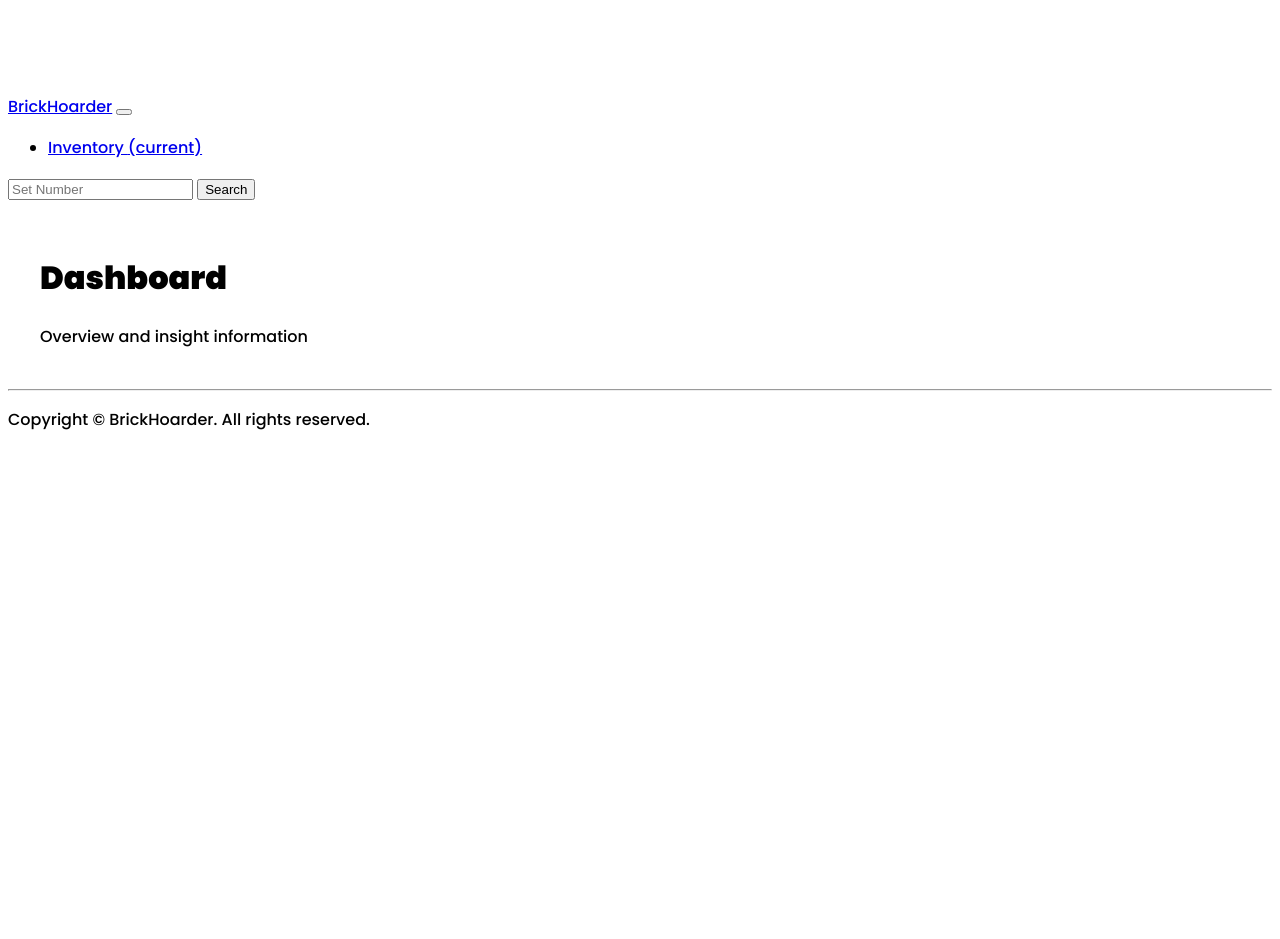
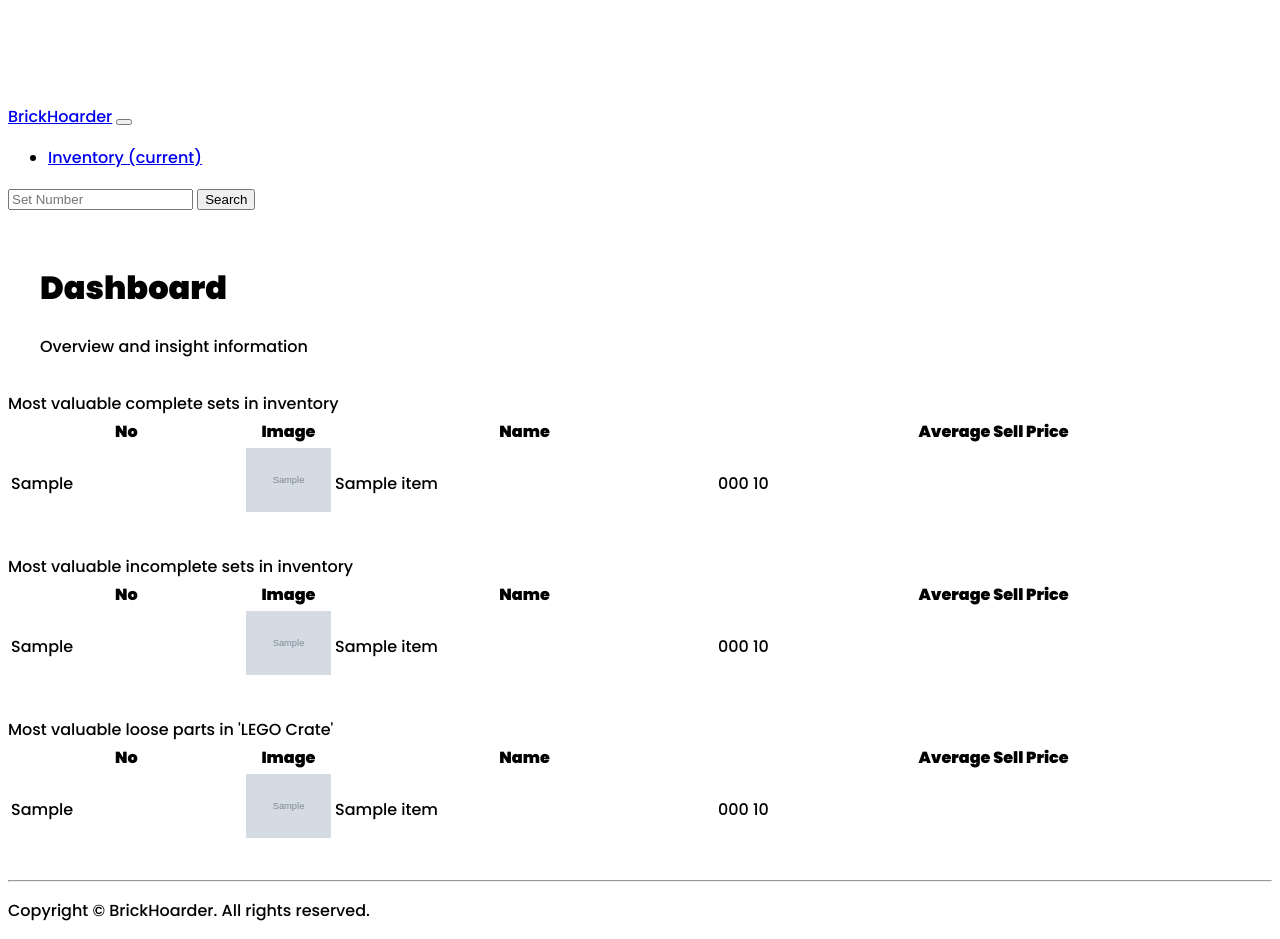
Before and after one commit to hendrikkels/BrickHoarder, a Flask app: template flask_app/templates/dashboard.html in a window 1280 px wide. Before the commit the page ends 430 px from the top, so only its background shows below. Run offline with Flask 2, Linux system fonts and the light colour scheme; the template is opened without the code that fills it: most values are stand-ins (such as "Sample title", 1, 10 or a date in 2020); grey boxes marked "Sample" are stand-in pictures; parts of the project's set-up code (start-up, migrations or seed data) failed here and were passed over; some libraries are stand-ins or nearby versions.

Commit message:
added dashboard price guides

```diff
--- a/flask_app/models.py
+++ b/flask_app/models.py
@@ -83,7 +83,8 @@
         self.extras = extras
 
     def __repr__(self):
-        return '<Set %r>' % self.no
+        return self.no + ", " + \
+               self.name + ", "
 
 
 db.create_all()
--- a/flask_app/static/mystyle.css
+++ b/flask_app/static/css/mystyle.css
@@ -1,10 +1,14 @@
 body {
-    padding-top: 86px   ;
+    padding-top: 6rem   ;
     font-family: 'Poppins', sans-serif;
 }
 
 .jumbotron {
     padding: 2rem;
+}
+
+.navbar {
+    min-height: 4rem;
 }
 
 .navbar-form .form-group input {
--- a/flask_app/templates/base.html
+++ b/flask_app/templates/base.html
@@ -6,14 +6,16 @@
 
 {% block styles %}
     {{super()}}
-    <link rel="stylesheet" href="{{url_for('.static', filename='mystyle.css')}}">
-{#    <link rel="stylesheet" href="../static/mystyle.css">#}
+
+{#<link rel="stylesheet" href="https://stackpath.bootstrapcdn.com/bootswatch/4.5.0/darkly/bootstrap.min.css" integrity="sha384-Bo21yfmmZuXwcN/9vKrA5jPUMhr7znVBBeLxT9MA4r2BchhusfJ6+n8TLGUcRAtL" crossorigin="anonymous">#}
+    <link rel="stylesheet" href="/static/css/mystyle.css">
     <link href="https://fonts.googleapis.com/css2?family=Poppins:wght@500;900&display=swap" rel="stylesheet">
-    <link rel="icon" href="{{url_for('.static', filename='images/favicon.ico')}}" type="image/x-icon"/>
+    <link rel="icon" href="/static/images/favicon.ico" type="image/x-icon"/>
+
 {% endblock %}
 
 {% block scripts %}
-    <script src="{{ url_for('.static', filename='myscripts.js') }}"></script>
+    <script src="/static/js/myscripts.js"></script>
     {{super()}}
 {% endblock %}
 
@@ -21,7 +23,7 @@
     <header>
         {% include "navbar.html" %}
     </header>
-    <main role="main" class="container">
+    <main role="main" class="container-lg">
             {% block main %}{% endblock %}
     </main>
     <footer>
--- a/flask_app/templates/dashboard.html
+++ b/flask_app/templates/dashboard.html
@@ -18,5 +18,98 @@
         {% endif %}
     {% endwith %}
 
+    <div class="row">
+        <div class="col">
+
+        </div>
+    </div>
+    <div class="card">
+        <div class="card-header">
+            Most valuable complete sets in inventory
+        </div>
+        <div class="table-responsive">
+            <table class="table table-condensed table-hover mb-0" id="searchable_table">
+                <thead>
+                <tr>
+                    <th scope="col">No</th>
+                    <th scope="col">Image</th>
+                    <th scope="col">Name</th>
+                    <th scope="col">Average Sell Price</th>
+                </tr>
+                </thead>
+                <tbody>
+                {% for set in complete_guides %}
+                    <tr onclick="window.location.href = '/set/{{ set.item.no }}';">
+                        <td>{{ set.item.no }}</td>
+                        <td class="p-0 fit">
+                            <img src="{{ set.item.thumbnail_url }}" class="img-fluid img-thumbnail crop-table" alt="sheep">
+                        </td>
+                        <td>{{ set.item.name }}</td>
+                        <td>{{ set.currency_code }} {{ set.avg_price }}</td>
+                    </tr>
+                {% endfor %}
+                </tbody>
+            </table>
+        </div>
+    </div>
+    <div class="card">
+        <div class="card-header">
+            Most valuable incomplete sets in inventory
+        </div>
+        <div class="table-responsive">
+            <table class="table table-condensed table-hover mb-0" id="searchable_table">
+                <thead>
+                <tr>
+                    <th scope="col">No</th>
+                    <th scope="col">Image</th>
+                    <th scope="col">Name</th>
+                    <th scope="col">Average Sell Price</th>
+                </tr>
+                </thead>
+                <tbody>
+                {% for set in incomplete_guides %}
+                    <tr onclick="window.location.href = '/set/{{ set.item.no }}';">
+                        <td>{{ set.item.no }}</td>
+                        <td class="p-0 fit">
+                            <img src="{{ set.item.thumbnail_url }}" class="img-fluid img-thumbnail crop-table" alt="sheep">
+                        </td>
+                        <td>{{ set.item.name }}</td>
+                        <td>{{ set.currency_code }} {{ set.avg_price }}</td>
+                    </tr>
+                {% endfor %}
+                </tbody>
+            </table>
+        </div>
+    </div>
+
+    <div class="card">
+        <div class="card-header">
+            Most valuable loose parts in 'LEGO Crate'
+        </div>
+        <div class="table-responsive">
+            <table class="table table-condensed table-hover mb-0" id="searchable_table">
+                <thead>
+                <tr>
+                    <th scope="col">No</th>
+                    <th scope="col">Image</th>
+                    <th scope="col">Name</th>
+                    <th scope="col">Average Sell Price</th>
+                </tr>
+                </thead>
+                <tbody>
+                {% for part in loose_parts_guides %}
+                    <tr onclick="window.location.href = '/set/{{ part.item.no }}';">
+                        <td>{{ part.item.no }}</td>
+                        <td class="p-0 fit">
+                            <img src="{{ part.item.thumbnail_url }}" class="img-fluid img-thumbnail crop-table" alt="sheep">
+                        </td>
+                        <td>{{ part.item.name }}</td>
+                        <td>{{ part.currency_code }} {{ part.avg_price }}</td>
+                    </tr>
+                {% endfor %}
+                </tbody>
+            </table>
+        </div>
+    </div>
 
 {% endblock main %}
--- a/flask_app/templates/navbar.html
+++ b/flask_app/templates/navbar.html
@@ -1,21 +1,23 @@
-<nav class="navbar navbar-expand-md fixed-top navbar-dark bg-dark">
-    <div class="container">
+<nav class="navbar navbar-expand-md navbar-dark bg-dark fixed-top">
+    <div class="container-lg">
         <a class="navbar-brand" href="/home">BrickHoarder</a>
-        <button class="navbar-toggler" type="button" data-toggle="collapse" data-target="#navbarTogglerDemo02" aria-controls="navbarTogglerDemo02" aria-expanded="false" aria-label="Toggle navigation">
+        <button class="navbar-toggler" type="button" data-toggle="collapse" data-target="#navbarSupportedContent" aria-controls="navbarSupportedContent" aria-expanded="false" aria-label="Toggle navigation">
             <span class="navbar-toggler-icon"></span>
         </button>
-        <div class="collapse navbar-collapse" id="navbarTogglerDemo02">
+
+        <div class="collapse navbar-collapse" id="navbarSupportedContent">
             <ul class="navbar-nav mr-auto mt-2 mt-md-0 mt-lg-0">
                 <li class="nav-item active">
                     <a class="nav-link" href="/inventory">Inventory <span class="sr-only">(current)</span></a>
                 </li>
             </ul>
             <form class="form-inline my-2 my-md-0 my-lg-0" method="POST" action="/search">
-                <div class="form-group input-group-sm d-flex">
+                <div class="form-group d-flex">
                     <input class="form-control mr-2" type="search" name="no" placeholder="Set Number">
-                    <button class="btn btn-primary btn-sm" type="submit">Search</button>
+                    <button class="btn btn-primary" type="submit">Search</button>
                 </div>
             </form>
         </div>
     </div>
+
 </nav>
--- a/flask_app/views.py
+++ b/flask_app/views.py
@@ -3,10 +3,14 @@
 
 search_filter = "sets"
 
+
 @app.route('/')
 @app.route('/home')
 def home():
-    return render_template("dashboard.html")
+    complete_guides = functions.get_complete_sets_price_guide()
+    incomplete_guides = functions.get_incomplete_sets_price_guide()
+    loose_parts_guides = functions.get_loose_parts_price_guide()
+    return render_template("dashboard.html", complete_guides=complete_guides, incomplete_guides=incomplete_guides, loose_parts_guides=loose_parts_guides)
 
 
 @app.route('/inventory')
```
Also changed, not shown: flask_app/functions.py (+87 -6 lines), flask_app/templates/search.html (+6 -2 lines), flask_app/templates/set_info.html (+26 -25 lines), flask_app.db, flask_app/static/js/myscripts.js (renamed from flask_app/static/myscripts.js). Lines whose indentation alone changed are shown as unchanged.
